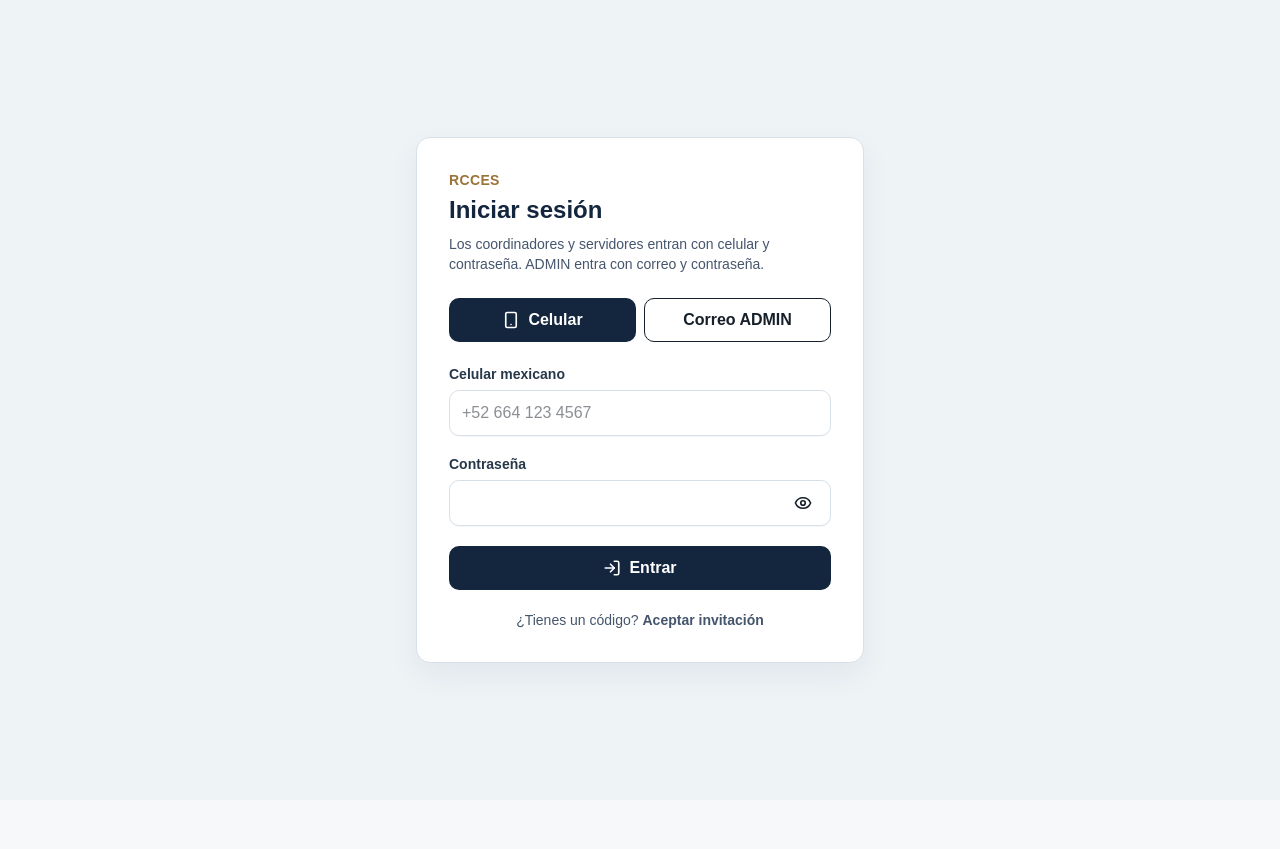
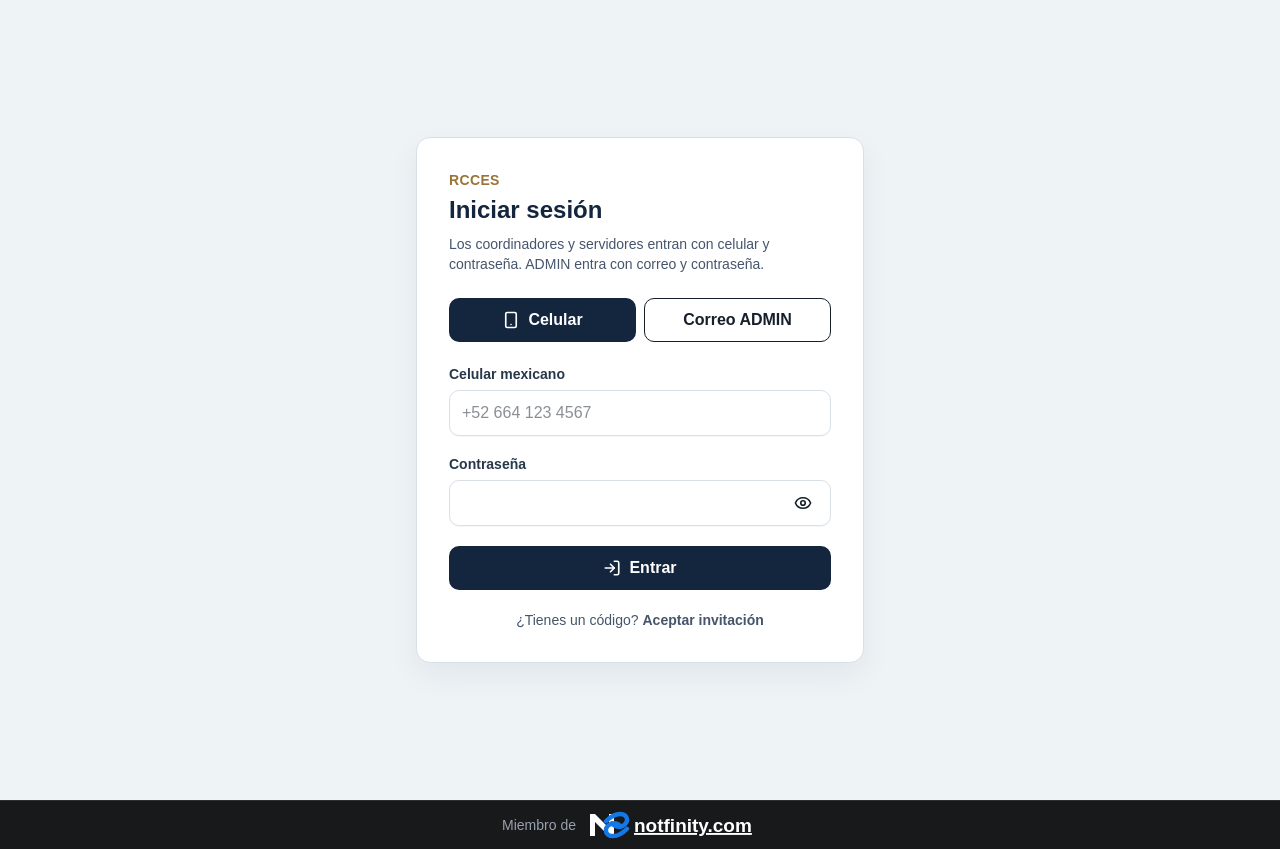
Before and after one commit to AtondoLuis/RCCES_APP, a Next.js app: page /login in a window 1280 px wide. Before the commit the page ends 800 px from the top, so only its background shows below. Built offline with nearby package versions, Linux system fonts and the light colour scheme; no server answers.

Commit message:
Add Notfinity membership footer

```diff
--- a/src/app/layout.tsx
+++ b/src/app/layout.tsx
@@ -7,6 +7,36 @@ export const metadata: Metadata = {
   applicationName: "RCCES",
 };
 
+function NotfinityLogo() {
+  return (
+    <svg
+      aria-label="notfinity.com"
+      role="img"
+      viewBox="0 0 190 32"
+      className="h-7 w-[166px] sm:h-8 sm:w-[190px]"
+      fill="none"
+      xmlns="http://www.w3.org/2000/svg"
+    >
+      <path d="M2 27V5h5l14 14V5h5v22h-5L7 13v14H2Z" fill="white" />
+      <path d="M18 12.2c4.4-4.6 9.7-7.3 14-7.3 4.2 0 7.1 2.5 7.1 5.9 0 3.5-3.7 7-8.2 7-2.9 0-5.1-1.3-7.1-3.5" stroke="#1478E8" strokeWidth="4.5" strokeLinecap="round" />
+      <path d="M39 19.8c-4.4 4.6-9.7 7.3-14 7.3-4.2 0-7.1-2.5-7.1-5.9 0-3.5 3.7-7 8.2-7 2.9 0 5.1 1.3 7.1 3.5" stroke="#1478E8" strokeWidth="4.5" strokeLinecap="round" />
+      <text x="46" y="23" fill="white" fontFamily="Arial, sans-serif" fontSize="19" fontWeight="700" textDecoration="underline">notfinity.com</text>
+    </svg>
+  );
+}
+
 export default function RootLayout({ children }: Readonly<{ children: React.ReactNode }>) {
-  return <html lang="es" className="h-full antialiased"><body className="min-h-full flex flex-col">{children}</body></html>;
+  return (
+    <html lang="es" className="h-full antialiased">
+      <body className="min-h-screen flex flex-col">
+        {children}
+        <footer className="mt-auto flex min-h-12 w-full items-center justify-center gap-3 border-t border-white/10 bg-[#17191a] px-4 py-2 text-sm text-gray-400">
+          <span>Miembro de</span>
+          <a href="https://notfinity.com" target="_blank" rel="noreferrer" aria-label="Visitar notfinity.com">
+            <NotfinityLogo />
+          </a>
+        </footer>
+      </body>
+    </html>
+  );
 }
```
